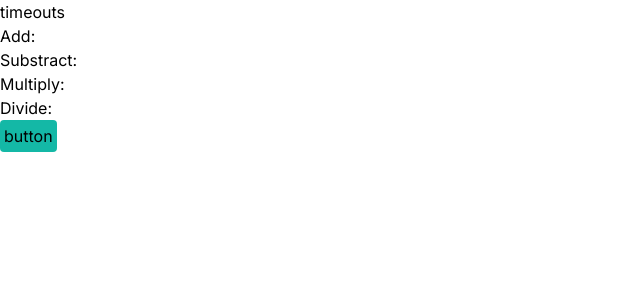
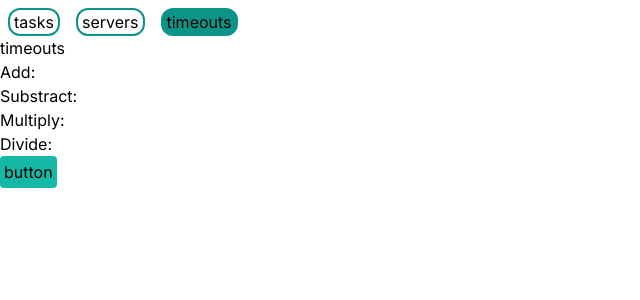
Before and after one commit to eonias189/calculationService, a Next.js app in the folder frontend/: page /timeouts in a window 1280 px wide. Shown: the top 300 px of the page, without its empty margins (0-640 px from the left). Built offline with nearby package versions, Linux system fonts and the light colour scheme; no server answers.

Commit message:
navbar added

```diff
--- a/frontend/src/app/layout.tsx
+++ b/frontend/src/app/layout.tsx
@@ -1,6 +1,7 @@
 import type { Metadata } from "next";
 import { Inter } from "next/font/google";
 import "./globals.css";
+import Navbar from "@/components/navbar";
 
 const inter = Inter({ subsets: ["latin"] });
 
@@ -15,7 +16,16 @@ export default function RootLayout({
 }>) {
     return (
         <html lang="en">
-            <body className={inter.className}>{children}</body>
+            <body className={inter.className}>
+                <Navbar
+                    links={[
+                        { name: "tasks", href: "/" },
+                        { name: "servers", href: "/agents" },
+                        { name: "timeouts", href: "/timeouts" },
+                    ]}
+                />
+                {children}
+            </body>
         </html>
     );
 }
--- a/frontend/src/app/page.tsx
+++ b/frontend/src/app/page.tsx
@@ -2,7 +2,6 @@
 import { addTask, fetchTasks } from "@/api";
 import Task from "@/components/task";
 import Button from "@/components/ui/button";
-import { contract } from "@/contract";
 import Input from "@/components/ui/input";
 import { FC, useEffect, useState } from "react";
 import { useFetcher } from "@/hooks/useFetcher";
--- /dev/null
+++ b/frontend/src/components/navbar.tsx
@@ -0,0 +1,35 @@
+"use client";
+import Link from "next/link";
+import { usePathname } from "next/navigation";
+import cx from "classnames";
+import { FC } from "react";
+
+type LinkData = {
+    name: string;
+    href: string;
+};
+
+interface NavbarProps {
+    links: LinkData[];
+}
+
+const Navbar: FC<NavbarProps> = ({ links }) => {
+    const pathName = usePathname();
+    return (
+        <nav className="flex flex-row">
+            {links.map((link, key) => (
+                <Link
+                    key={key}
+                    href={link.href}
+                    className={`border-solid border-2 border-teal-600 rounded-xl mx-2 mt-2 px-1 ${cx({
+                        "bg-teal-600": pathName === link.href,
+                    })}`}
+                >
+                    {link.name}
+                </Link>
+            ))}
+        </nav>
+    );
+};
+
+export default Navbar;
```
